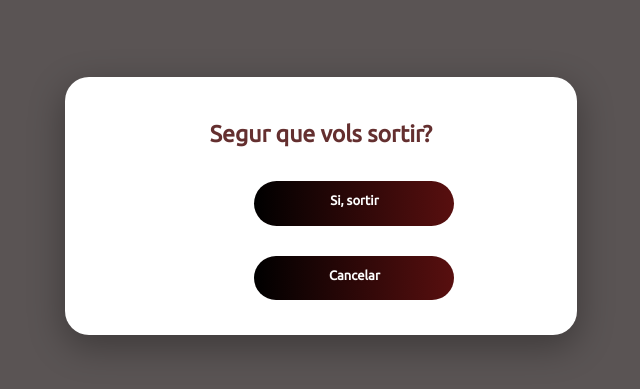
After one commit to Xavo0712/BD2-practica, a PHP site: page /views/logOut.php in a window 1280 px wide. The commit adds this page. Shown: the top 389 px of the page, without its empty margins (319-959 px from the left). Run offline with PHP 8.4, Linux system fonts and the light colour scheme; some libraries are stand-ins or nearby versions.

Commit message:
logOut hecho

```diff
--- /dev/null
+++ b/views/logOut.php
@@ -0,0 +1,16 @@
+<!DOCTYPE html>
+<html lang="en">
+
+<?php require_once "../db.php"?>
+<?php require_once "../head.php"?>
+
+<body>
+
+    <div class="main">
+        <p class="sign" align="center">Segur que vols sortir?</p>
+        <a href="/BD2-practica/<?php echo basename(__DIR__) ?>/login.php" id="torn">Si, sortir</a>
+        <a href="/BD2-practica/<?php echo basename(__DIR__) ?>/main.php" id="torn">Cancelar</a>
+    </div>
+
+</body>
+</html>
--- a/views/main.php
+++ b/views/main.php
@@ -2,12 +2,14 @@
 <div style="min-width: 100%">
     <?php require_once __DIR__ . "/header.php" ?>
     <?php require_once __DIR__ . "/chat.php" ?>
+
     <body class="mainBody">
 
-        <h1></h1>
-        <p>Paragraph</p>
+        <a href="/BD2-practica/<?php echo basename(__DIR__) ?>/logOut.php" id="torn" style="margin-left: 88%;">Log Out</a>
+
     </body>
 </div>
+
 </html>
 <script>
 $(document).ready(function() {
```
Also changed, not shown: assets/styles/styles.css (line endings or trailing spaces).
